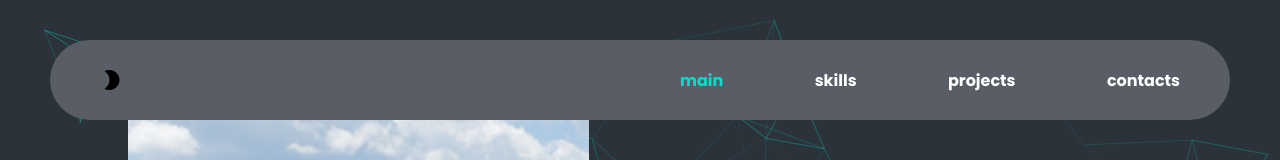
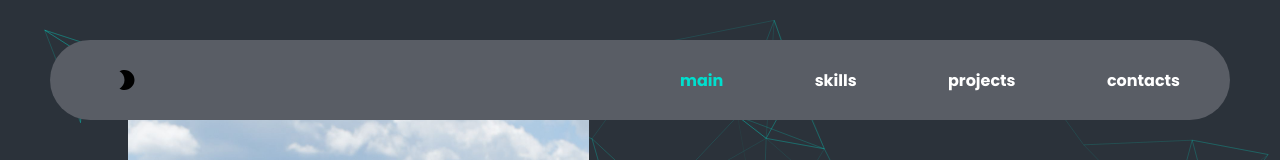
Before and after one commit to LaV0n/cv, a React (Create React App) app: page / in a window 1280 px wide. Shown: the top 160 px of the page. Built offline with nearby package versions, Linux system fonts and the light colour scheme.

Commit message:
fix:fix icon style

```diff
--- a/src/header/Header.tsx
+++ b/src/header/Header.tsx
@@ -24,8 +24,8 @@ export const Header = () => {
     return (
         <div className={style.header} >
             {checked
-                ?<ModeNightIcon onClick={handleChange} style={{color:style.activeColor,cursor:'pointer'}}/>
-                :<LightModeIcon onClick={handleChange} style={{cursor:'pointer'}}/>
+                ?<ModeNightIcon onClick={handleChange} style={{color:style.activeColor,cursor:'pointer',marginLeft:15}}/>
+                :<LightModeIcon onClick={handleChange} style={{cursor:'pointer',marginLeft:15}}/>
             }
             <Navbar/>
         </div>
```
